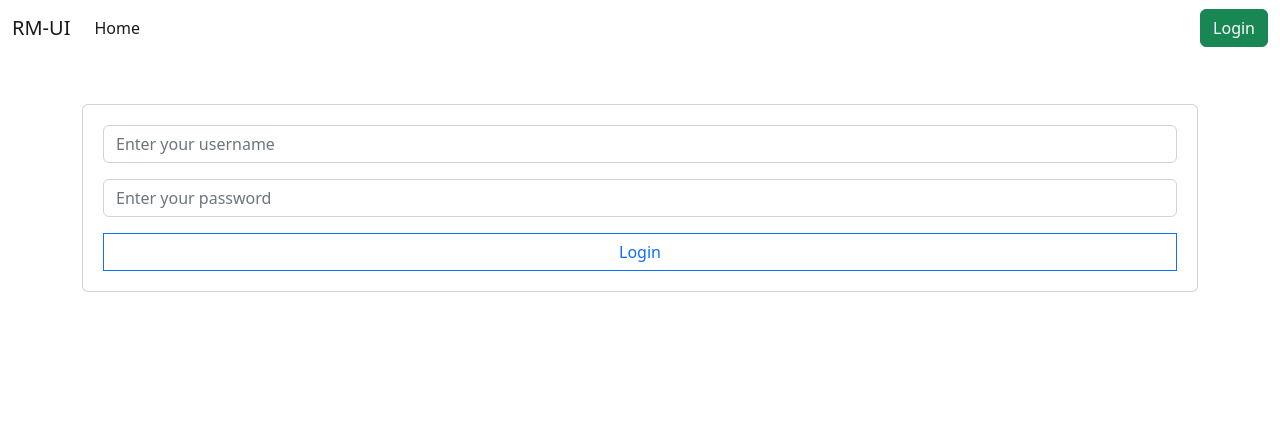
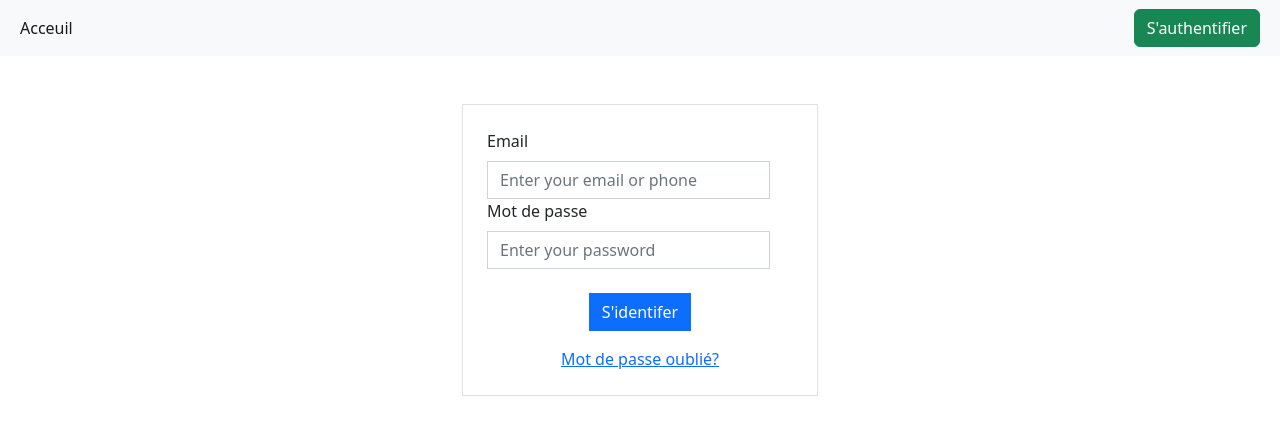
Before and after one commit to yazidiyassine/ui_registration_microservice-angular, an Angular app: page /login in a window 1280 px wide. Shown: the top 434 px of the page. Built offline with nearby package versions, Linux system fonts and the light colour scheme.

Commit message:
Removing the CanActivate interface to export AuthGuard directly as an alias(function) of type CanActivateFn

```diff
--- a/src/app/app.module.ts
+++ b/src/app/app.module.ts
@@ -36,7 +36,6 @@ import { AuthGuard } from './auth/auth.guard';
     RouterModule
   ],
   providers: [
-    AuthGuard,
     {
       provide: HTTP_INTERCEPTORS,
       useClass: AuthInterceptor,
--- a/src/app/auth/auth.guard.ts
+++ b/src/app/auth/auth.guard.ts
@@ -1,4 +1,55 @@
-import { Injectable } from '@angular/core';
+import { inject } from '@angular/core';
+import {
+  CanActivateFn,
+  ActivatedRouteSnapshot,
+  RouterStateSnapshot,
+  UrlTree,
+  Router,
+} from '@angular/router';
+import { Observable } from 'rxjs';
+import { UserAuthService } from '../services/user-auth.service';
+import { UserService } from '../services/user.service';
+
+
+export const AuthGuard: CanActivateFn = (
+  route: ActivatedRouteSnapshot,
+  state: RouterStateSnapshot
+): Observable<boolean | UrlTree> | Promise<boolean | UrlTree> | boolean | UrlTree => {
+  // Inject the UserAuthService into the CanActivateFn
+  const userAuthService: UserAuthService = inject(UserAuthService);
+  // Inject the UserService into the CanActivateFn
+  const userService: UserService = inject(UserService);
+  // Inject the Router into the CanActivateFn
+  const router: Router = inject(Router);
+
+  if (userAuthService.getToken() !== null) {
+  // Check if the token is not null
+  if (userAuthService.getToken()!== null) {
+    // Get the roles from the route data
+    const role = route.data['roles'] as Array<string>;
+
+    // Check if the roles are defined
+    if (role) {
+      // Check if the user has the role
+      const match = userService.roleMatch(role);
+      // If the user has the role, return true
+      if (match) {
+        return true;
+      // If the user does not have the role, redirect to the forbidden page
+      }else{
+        router.navigate(['/forbidden']);
+        return false;
+      }
+    }
+  }
+  }
+
+  // If the token is null, redirect to the login page
+  router.navigate(['/login']);
+  return false;
+
+}
+/* import { Injectable } from '@angular/core';
 import {
   CanActivate,
   ActivatedRouteSnapshot,
@@ -46,3 +97,4 @@ export class AuthGuard implements CanActivate {
     return false;
   }
 }
+ */
--- a/src/app/forbidden/forbidden.component.html
+++ b/src/app/forbidden/forbidden.component.html
@@ -1,5 +1,5 @@
 <div class="container">
   <div class="card text-center" style="padding: 20px; color: red;">
-    <h1>You are not allowed to access this page</h1>
+    <h1>Vous n'êtes pas autorisé à accéder à cette page</h1>
   </div>
 </div>
--- a/src/app/header/header.component.html
+++ b/src/app/header/header.component.html
@@ -1,6 +1,5 @@
-<nav class="navbar navbar-expand-lg bg-body-tertiary">
+<nav class="navbar navbar-expand-lg navbar-light bg-light">
   <div class="container-fluid">
-    <a class="navbar-brand" href="#">RM-UI</a>
     <button
       class="navbar-toggler"
       type="button"
@@ -16,7 +15,7 @@
       <ul class="navbar-nav me-auto mb-2 mb-lg-0">
         <li class="nav-item">
           <a class="nav-link active" aria-current="page" routerLink="/home"
-            >Home</a
+            >Acceuil</a
           >
         </li>
         <li class="nav-item">
@@ -25,7 +24,7 @@
             aria-current="page"
             routerLink="/admin"
             *ngIf="userService.roleMatch(['ADMIN'])"
-            >Admin Dashboard</a
+            >Espace Administrateur</a
           >
         </li>
         <li class="nav-item">
@@ -34,17 +33,18 @@
             aria-current="page"
             routerLink="/student"
             *ngIf="userService.roleMatch(['STUDENT'])"
-            >Student Dashboard</a
+            >Espace Étudiant</a
           >
         </li>
       </ul>
+      <div class="d-flex">
         <button
           *ngIf="!isLoggedIn()"
           type="button"
-        class="btn btn-success"
+          class="btn btn-success me-2"
           routerLink="/login"
         >
-        Login
+          S'authentifier
         </button>
         <button
           *ngIf="isLoggedIn()"
@@ -52,8 +52,9 @@
           class="btn btn-danger"
           (click)="logout()"
         >
-        Logout
+          Se déconnecter
         </button>
       </div>
     </div>
+  </div>
 </nav>
--- a/src/app/home/home.component.html
+++ b/src/app/home/home.component.html
@@ -1,5 +1,5 @@
 <div class="container mt-5">
   <div class="card text-center" style="padding: 20[x];">
-    <h1>This is Home Page</h1>
+    <h1>Ceci est la page d'accueil</h1>
   </div>
 </div>
--- a/src/app/login/login.component.html
+++ b/src/app/login/login.component.html
@@ -1,25 +1,34 @@
 <div class="container mt-5">
-  <div class="card" style="padding: 20px;">
-      <form #loginForm="ngForm" (ngSubmit)="login(loginForm)">
-          <input type="text"
-          ngModel
-          name="userName"
-          id="userName"
-          placeholder="Enter your username"
-          class="form-control mb-3"
-          >
-
-          <input type="password"
-          ngModel
-          name="userPassword"
-          id="userPassword"
-          placeholder="Enter your password"
-          class="form-control mb-3"
-          >
-
-          <input type="submit"
-          value="Login"
-          class="btn btn-outline-primary form-control rounded-0">
-      </form>
+  <div class="row justify-content-center">
+    <div class="col-lg-4">
+      <div class="card p-4 border rounded-0">
+        <form #loginForm="ngForm" (ngSubmit)="login(loginForm)">
+          <div class="form-group">
+            <label for="userName" class="mb-2">Email</label>
+            <div class="input-group">
+              <input type="text" class="form-control rounded-0 border-left-0" id="userName" name="userName" placeholder="Enter your email or phone" ngModel>
+              <div class="input-group-append">
+                <span class="input-group-text bg-white border-0"><i class="fas fa-envelope"></i></span>
+              </div>
+            </div>
+          </div>
+          <div class="form-group">
+            <label for="userPassword" class="mb-2">Mot de passe</label>
+            <div class="input-group">
+              <input type="password" class="form-control rounded-0 border-left-0" id="userPassword" name="userPassword" placeholder="Enter your password" ngModel>
+              <div class="input-group-append">
+                <span class="input-group-text bg-white border-0"><i class="fas fa-lock"></i></span>
+              </div>
+            </div>
+          </div>
+          <div class="d-flex justify-content-center">
+            <button type="submit" class="btn btn-primary btn-block rounded-0 mt-4">S'identifer</button>
+          </div>
+          <div class="text-center mt-3">
+            <a href="#">Mot de passe oublié?</a>
+          </div>
+        </form>
+      </div>
+    </div>
   </div>
 </div>
--- a/src/app/student/student.component.html
+++ b/src/app/student/student.component.html
@@ -1,6 +1,6 @@
 <div class="container mt-5">
   <div class="card text-center" style="padding: 20[x]; color: skyblue;">
-    <h1>This is Student Page</h1>
+    <h1>Ceci est la page étudiant</h1>
     <h1>{{message}}</h1>
   </div>
 </div>
```
Lines whose indentation alone changed are shown as unchanged.
